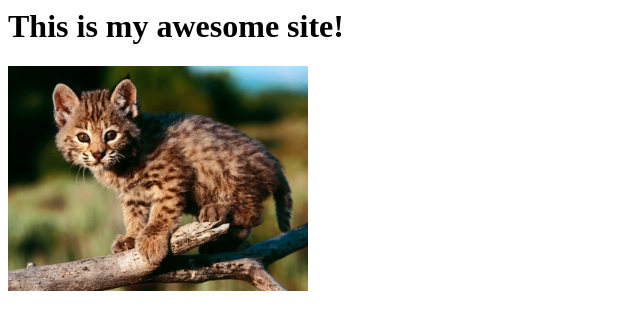
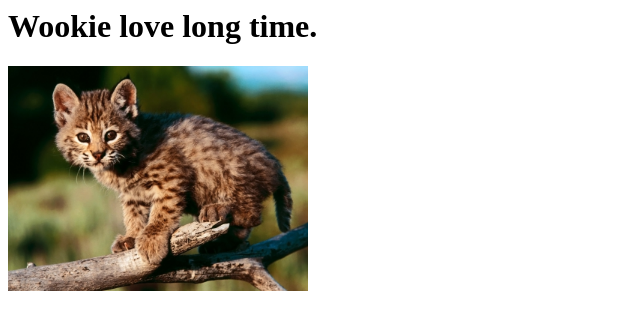
Before and after one commit to docka/classexample, a plain HTML site: page index.html in a window 1280 px wide. Shown: the whole page, without its empty margins (0-640 px from the left). Drawn offline with Linux system fonts and the light colour scheme.

Commit message:
Adapted to personal flavour.

```diff
--- a/index.html
+++ b/index.html
@@ -1,11 +1,11 @@
 <html>
 <head>
-  <title>Hej</title>
+  <title>Don't lookie herie.</title>
 
   <link rel="stylesheet" type="text/css" href="css/style.css">
 </head>
 <body>
-  <h1>This is my awesome site!</h1>
+  <h1>Wookie love long time.</h1>
   <img src="images/kittens.jpg">
 </body>
 </html>
```
